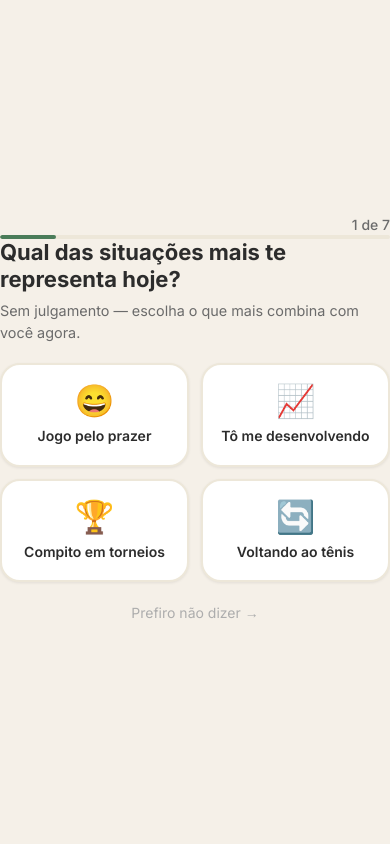
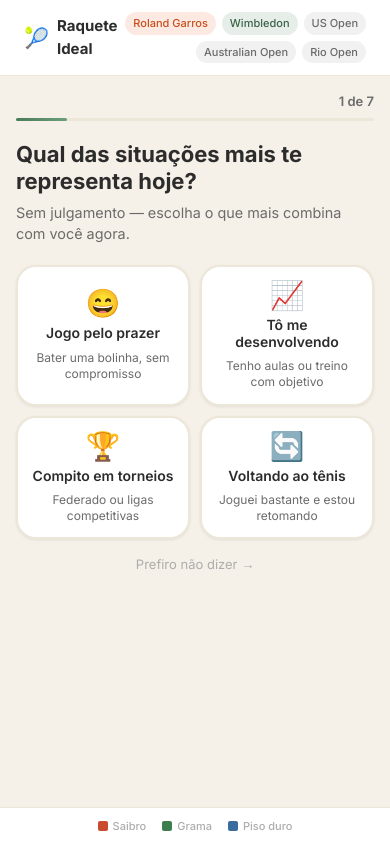
Before and after one commit to vslguimaraes/bz, a Next.js app: page / in a window 390 px wide. Built offline with nearby package versions, Linux system fonts and the light colour scheme.

Commit message:
feat: quiz — tiles compactos, desc de volta, mobilidade 3 cols, header torneios, footer quadras

```diff
--- a/src/components/quiz/QuizGrid.tsx
+++ b/src/components/quiz/QuizGrid.tsx
@@ -1,7 +1,7 @@
 'use client'
 import QuizOption from './QuizOption'
 
-type Opcao = { valor: string; emoji: string; label: string; large?: boolean }
+type Opcao = { valor: string; emoji: string; label: string; desc?: string; large?: boolean }
 
 type Props = {
   opcoes: Opcao[]
@@ -9,37 +9,36 @@ type Props = {
   onEscolher: (valor: string) => void
   escapeLabel?: string
   onEscape?: () => void
-  /** forçar 1 coluna (lista vertical) */
-  lista?: boolean
+  cols?: number  // colunas do grid (default 2)
 }
 
-export default function QuizGrid({ opcoes, selecionado, onEscolher, escapeLabel, onEscape, lista }: Props) {
+export default function QuizGrid({ opcoes, selecionado, onEscolher, escapeLabel, onEscape, cols = 2 }: Props) {
   return (
     <div>
       <div style={{
         display: 'grid',
-        gridTemplateColumns: lista ? '1fr' : 'repeat(2, 1fr)',
-        gap: '12px',
+        gridTemplateColumns: `repeat(${cols}, 1fr)`,
+        gap: '10px',
       }}>
         {opcoes.map(o => (
           <QuizOption
             key={o.valor}
             emoji={o.emoji}
             label={o.label}
+            desc={o.desc}
             large={o.large}
             selected={selecionado === o.valor}
             onClick={() => onEscolher(o.valor)}
           />
         ))}
       </div>
-
       {escapeLabel && (
         <button onClick={onEscape} style={{
-          display: 'block', width: '100%', marginTop: '14px',
+          display: 'block', width: '100%', marginTop: '12px',
           background: 'none', border: 'none',
           color: 'var(--color-cinza-light)',
-          fontSize: '0.875rem', cursor: 'pointer',
-          padding: '6px 0', textAlign: 'center',
+          fontSize: '0.8125rem', cursor: 'pointer',
+          padding: '4px 0', textAlign: 'center',
         }}>
           {escapeLabel}
         </button>
--- a/src/components/quiz/QuizOption.tsx
+++ b/src/components/quiz/QuizOption.tsx
@@ -3,12 +3,13 @@
 type Props = {
   emoji: string
   label: string
+  desc?: string
   selected?: boolean
   onClick: () => void
-  large?: boolean  // opção destaque (maior)
+  large?: boolean
 }
 
-export default function QuizOption({ emoji, label, selected, onClick, large }: Props) {
+export default function QuizOption({ emoji, label, desc, selected, onClick, large }: Props) {
   return (
     <button
       onClick={onClick}
@@ -17,23 +18,30 @@ export default function QuizOption({ emoji, label, selected, onClick, large }: P
         color: selected ? '#fff' : 'var(--color-cinza)',
         border: `2px solid ${selected ? 'var(--color-saibro)' : 'var(--color-creme-dark)'}`,
         borderRadius: 'var(--radius-lg)',
-        padding: large ? '28px 16px' : '20px 12px',
+        padding: large ? '20px 16px' : '14px 12px',
         cursor: 'pointer',
         boxShadow: selected ? '0 4px 16px rgba(74,124,89,0.25)' : 'var(--shadow-sm)',
-        transform: selected ? 'scale(1.03)' : 'scale(1)',
+        transform: selected ? 'scale(1.02)' : 'scale(1)',
         transition: 'all 150ms ease',
         display: 'flex',
         flexDirection: 'column',
         alignItems: 'center',
         justifyContent: 'center',
-        gap: '10px',
+        gap: '8px',
         width: '100%',
-        minHeight: large ? '120px' : '90px',
+        minHeight: large ? '100px' : '80px',
         textAlign: 'center',
       }}
     >
-      <span style={{ fontSize: large ? '2.5rem' : '2rem', lineHeight: 1 }}>{emoji}</span>
-      <span style={{ fontWeight: 600, fontSize: large ? '0.9375rem' : '0.875rem', lineHeight: 1.25 }}>{label}</span>
+      <span style={{ fontSize: large ? '2.25rem' : '1.75rem', lineHeight: 1 }}>{emoji}</span>
+      <span style={{ fontWeight: 600, fontSize: '0.875rem', lineHeight: 1.2 }}>{label}</span>
+      {desc && (
+        <span style={{
+          fontSize: '0.75rem', lineHeight: 1.3,
+          color: selected ? 'rgba(255,255,255,0.8)' : 'var(--color-cinza-medium)',
+          fontWeight: 400,
+        }}>{desc}</span>
+      )}
     </button>
   )
 }
--- a/src/components/quiz/QuizShell.tsx
+++ b/src/components/quiz/QuizShell.tsx
@@ -24,7 +24,8 @@ export type Perfil = {
 
 type Estado = 'quiz' | 'loading' | 'resultado'
 
-// Sequência de steps baseada no histórico
+const TORNEIOS = ['Roland Garros', 'Wimbledon', 'US Open', 'Australian Open', 'Rio Open']
+
 function getSteps(historico?: string): string[] {
   if (historico === 'recreativo') {
     return ['historico', 'tecnico', 'mobilidade', 'lesao', 'raquete', 'frequencia']
@@ -32,13 +33,11 @@ function getSteps(historico?: string): string[] {
   return ['historico', 'tecnico', 'estilo', 'mobilidade', 'lesao', 'raquete', 'frequencia']
 }
 
-// Número do step visível (sempre "X de 7")
-function getStepLabel(step: string, steps: string[]): number {
+function getStepNum(step: string): number {
   const map: Record<string, number> = {
     historico: 1, tecnico: 2, estilo: 3, mobilidade: 4, lesao: 5, raquete: 6, frequencia: 7,
   }
-  // recreativo pula estilo, mas ainda mostra "de 6"
-  return map[step] ?? steps.indexOf(step) + 1
+  return map[step] ?? 1
 }
 
 export default function QuizShell() {
@@ -57,15 +56,11 @@ export default function QuizShell() {
     const novoPerfil = { ...perfil, ...valor }
     setPerfil(novoPerfil)
     setDirection('forward')
-
     const novosSteps = getSteps(novoPerfil.historico)
-    const novoIndex = stepIndex + 1
-
-    if (novoIndex >= novosSteps.length) {
-      // Último step — enviar para API
+    if (stepIndex + 1 >= novosSteps.length) {
       enviarPerfil(novoPerfil)
     } else {
-      setStepIndex(novoIndex)
+      setStepIndex(i => i + 1)
     }
   }, [perfil, stepIndex])
 
@@ -79,14 +74,10 @@ export default function QuizShell() {
     setEstado('loading')
     setErro(null)
     try {
-      // Mapear valores do quiz para o formato da API
       const lesaoMap: Record<string, string> = {
-        sem_lesao: 'nenhuma',
-        epicondilite: 'cotovelo',
-        ombro: 'ombro',
-        vibracoes_gerais: 'vibracao',
+        sem_lesao: 'nenhuma', epicondilite: 'cotovelo',
+        ombro: 'ombro', vibracoes_gerais: 'vibracao',
       }
-
       const payload = {
         historico: p.historico ?? 'recreativo',
         tecnico: p.tecnico ?? 'basico',
@@ -97,20 +88,16 @@ export default function QuizShell() {
           ? p.raquete_atual : undefined,
         arquetipo_pro: p.arquetipo_pro ?? [],
       }
-
       const res = await fetch('/api/recommend', {
         method: 'POST',
         headers: { 'Content-Type': 'application/json' },
         body: JSON.stringify(payload),
       })
-
       if (!res.ok) {
         const err = await res.json()
         throw new Error(err.error ?? 'Erro desconhecido')
       }
-
-      const data = await res.json()
-      setResultado(data)
+      setResultado(await res.json())
       setEstado('resultado')
     } catch (e: any) {
       setErro(e.message ?? 'Erro ao buscar recomendação')
@@ -121,55 +108,86 @@ export default function QuizShell() {
   if (estado === 'loading') return <TelaLoading />
   if (estado === 'resultado' && resultado) {
     return <TelaResultado resultado={resultado} perfil={perfil} onReiniciar={() => {
-      setPerfil({})
-      setStepIndex(0)
-      setEstado('quiz')
-      setResultado(null)
+      setPerfil({}); setStepIndex(0); setEstado('quiz'); setResultado(null)
     }} />
   }
 
   const animClass = direction === 'forward' ? 'animate-slide-in-right' : 'animate-slide-in-left'
-  const stepNum = getStepLabel(currentStep, steps)
+  const stepNum = getStepNum(currentStep)
 
   return (
-    <div className="min-h-screen flex flex-col items-center justify-center px-4 py-8"
-         style={{ background: 'var(--color-creme)' }}>
+    <div style={{ minHeight: '100vh', background: 'var(--color-creme)', display: 'flex', flexDirection: 'column' }}>
 
-      {/* Header com progresso */}
-      <div className="w-full mb-6" style={{ maxWidth: 'var(--max-width-quiz)' }}>
-        <div className="flex items-center justify-between mb-3">
+      {/* Header premium com referências de torneios */}
+      <header style={{
+        borderBottom: '1px solid var(--color-creme-dark)',
+        padding: '12px 24px',
+        display: 'flex', alignItems: 'center', justifyContent: 'space-between',
+        background: 'var(--color-branco)',
+      }}>
+        <div style={{ display: 'flex', alignItems: 'center', gap: '8px' }}>
+          <span style={{ fontSize: '1.25rem' }}>🎾</span>
+          <span style={{ fontWeight: 700, fontSize: '0.9375rem', color: 'var(--color-cinza)' }}>
+            Raquete Ideal
+          </span>
+        </div>
+        {/* Torneios como badges sutis */}
+        <div style={{ display: 'flex', gap: '6px', flexWrap: 'wrap', justifyContent: 'flex-end' }}>
+          {TORNEIOS.map((t, i) => (
+            <span key={t} style={{
+              fontSize: '0.6875rem', fontWeight: 500,
+              padding: '3px 8px', borderRadius: 'var(--radius-full)',
+              background: i === 0 ? '#E8622A22' : i === 1 ? '#4A7C5922' : '#2C2C2C11',
+              color: i === 0 ? 'var(--color-laranja-dark)' : i === 1 ? 'var(--color-saibro-dark)' : 'var(--color-cinza-medium)',
+            }}>
+              {t}
+            </span>
+          ))}
+        </div>
+      </header>
+
+      {/* Conteúdo do quiz */}
+      <div style={{ flex: 1, display: 'flex', flexDirection: 'column', alignItems: 'center', padding: '16px 16px 24px' }}>
+        <div style={{ width: '100%', maxWidth: '480px' }}>
+
+          {/* Progresso */}
+          <div style={{ display: 'flex', alignItems: 'center', justifyContent: 'space-between', marginBottom: '6px' }}>
             {stepIndex > 0 ? (
-            <button onClick={voltar} className="flex items-center gap-1 text-sm"
-                    style={{ color: 'var(--color-cinza-medium)', background: 'none', border: 'none', cursor: 'pointer' }}>
+              <button onClick={voltar} style={{
+                background: 'none', border: 'none', color: 'var(--color-cinza-medium)',
+                fontSize: '0.875rem', cursor: 'pointer', padding: '4px 0',
+                display: 'flex', alignItems: 'center', gap: '4px',
+              }}>
                 ← Voltar
               </button>
             ) : <div />}
-          <span className="text-sm font-medium" style={{ color: 'var(--color-cinza-medium)' }}>
+            <span style={{ fontSize: '0.8125rem', fontWeight: 600, color: 'var(--color-cinza-medium)' }}>
               {stepNum} de {totalVisible}
             </span>
           </div>
 
           {/* Barra de progresso */}
-        <div className="h-1 w-full rounded-full overflow-hidden" style={{ background: 'var(--color-creme-dark)' }}>
-          <div className="h-full rounded-full transition-all duration-500"
-               style={{
-                 background: 'var(--color-saibro)',
+          <div style={{ height: '3px', width: '100%', borderRadius: '99px', background: 'var(--color-creme-dark)', marginBottom: '20px' }}>
+            <div style={{
+              height: '100%', borderRadius: '99px',
+              background: 'linear-gradient(90deg, var(--color-saibro), var(--color-saibro-light))',
               width: `${(stepNum / totalVisible) * 100}%`,
+              transition: 'width 400ms ease',
             }} />
           </div>
-      </div>
 
-      {/* Card do quiz */}
-      <div key={`${currentStep}-${stepIndex}`} className={`w-full ${animClass}`}
-           style={{ maxWidth: 'var(--max-width-quiz)' }}>
-
+          {/* Erro */}
           {erro && (
-          <div className="mb-4 p-3 rounded-xl text-sm text-center"
-               style={{ background: '#FEE2E2', color: '#DC2626', borderRadius: 'var(--radius-md)' }}>
+            <div style={{
+              marginBottom: '12px', padding: '10px 14px', borderRadius: 'var(--radius-md)',
+              background: '#FEE2E2', color: '#DC2626', fontSize: '0.875rem',
+            }}>
               {erro} — tente novamente.
             </div>
           )}
 
+          {/* Step atual */}
+          <div key={`${currentStep}-${stepIndex}`} className={animClass}>
             {currentStep === 'historico'  && <StepHistorico  onNext={avancar} valorAtual={perfil.historico} />}
             {currentStep === 'tecnico'    && <StepTecnico    onNext={avancar} valorAtual={perfil.tecnico} />}
             {currentStep === 'estilo'     && <StepEstilo     onNext={avancar} historico={perfil.historico} valorAtual={perfil.estilo} />}
@@ -178,6 +196,28 @@ export default function QuizShell() {
             {currentStep === 'raquete'    && <StepRaquete    onNext={avancar} valorAtual={perfil.raquete_atual} />}
             {currentStep === 'frequencia' && <StepFrequencia onNext={avancar} valorAtual={perfil.frequencia} />}
           </div>
+
+        </div>
+      </div>
+
+      {/* Footer com decoração de quadra */}
+      <footer style={{
+        borderTop: '1px solid var(--color-creme-dark)',
+        padding: '10px 24px',
+        display: 'flex', alignItems: 'center', justifyContent: 'center', gap: '16px',
+        background: 'var(--color-branco)',
+      }}>
+        {[
+          { cor: '#C84B2F', label: 'Saibro' },
+          { cor: '#3E7D4E', label: 'Grama' },
+          { cor: '#3A6B9E', label: 'Piso duro' },
+        ].map(s => (
+          <div key={s.label} style={{ display: 'flex', alignItems: 'center', gap: '5px' }}>
+            <div style={{ width: '10px', height: '10px', borderRadius: '2px', background: s.cor }} />
+            <span style={{ fontSize: '0.6875rem', color: 'var(--color-cinza-light)', fontWeight: 500 }}>{s.label}</span>
+          </div>
+        ))}
+      </footer>
     </div>
   )
 }
```
Also changed, not shown: src/components/quiz/steps/StepEstilo.tsx (+15 -20 lines), src/components/quiz/steps/StepFrequencia.tsx (+4 -4 lines), src/components/quiz/steps/StepHistorico.tsx (+6 -11 lines), src/components/quiz/steps/StepMobilidade.tsx (+11 -11 lines), src/components/quiz/steps/StepTecnico.tsx (+6 -11 lines). Lines whose indentation alone changed are shown as unchanged.
